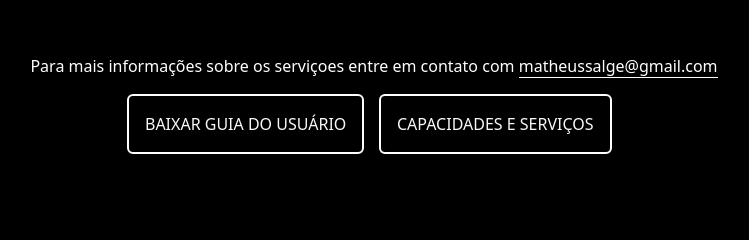
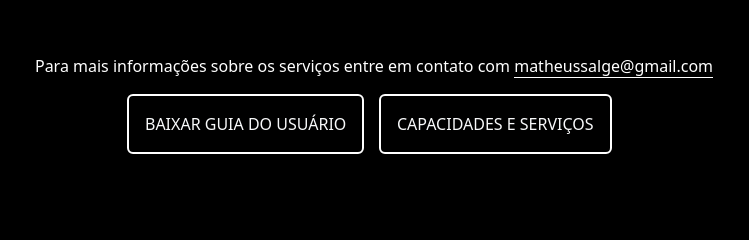
Before and after one commit to MTHSalge/onebitX, a plain HTML site: page falcon9.html in a window 1280 px wide. Shown: the part 4506-4746 px from the top of the page, 266-1015 px from the left. Drawn offline with nearby package versions, Linux system fonts and the light colour scheme.

Commit message:
correção ortográfica

```diff
--- a/falcon9.html
+++ b/falcon9.html
@@ -298,7 +298,7 @@
     </button>
   </div>
   <div class="container-fluid text-center downloadDesc">
-    <p data-aos="fade-right" data-aos-duration="1200"><span>Para mais informações sobre os serviçoes entre em contato
+    <p data-aos="fade-right" data-aos-duration="1200"><span>Para mais informações sobre os serviços entre em contato
         com</span> <a href="https://www.linkedin.com/in/matheussalge/" target="blank"
         class="email">matheussalge@gmail.com</a>
     </p>
```
Also changed, not shown: humanSpace.html (+1 -1 lines).
